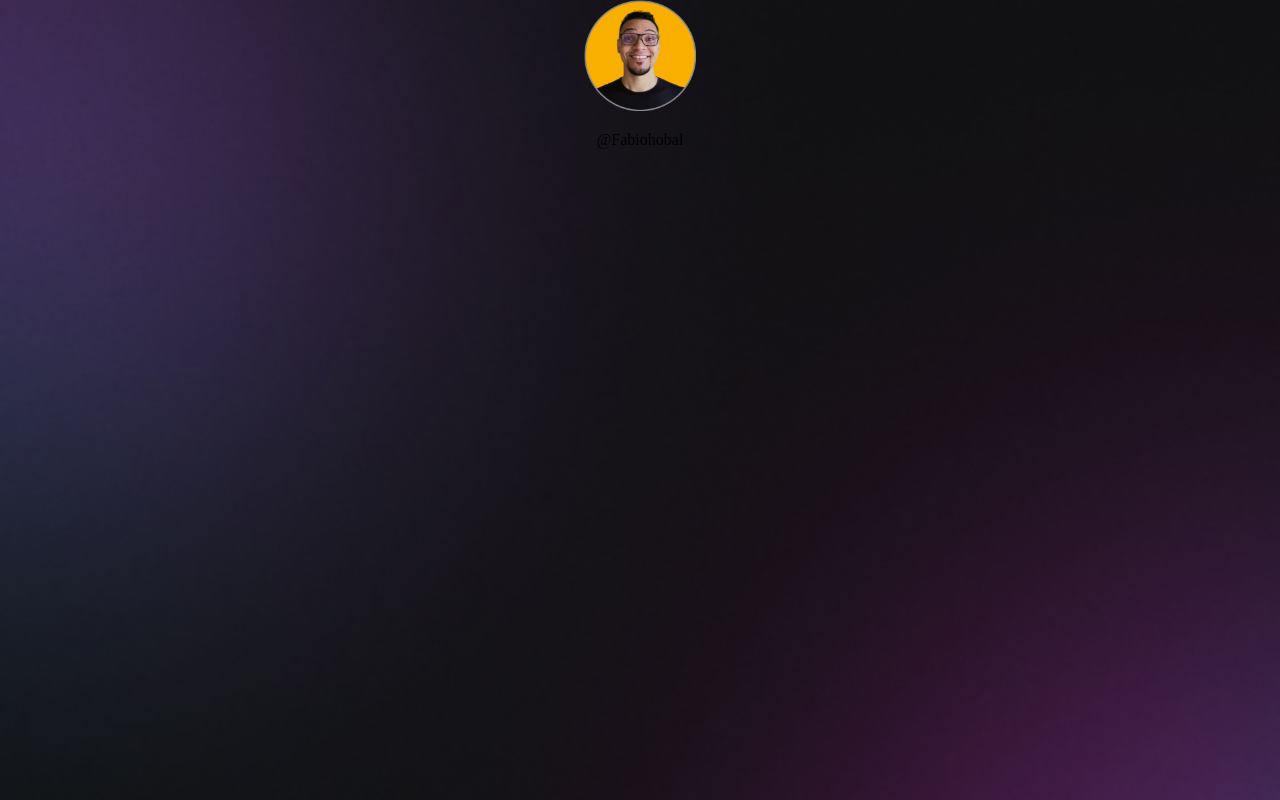
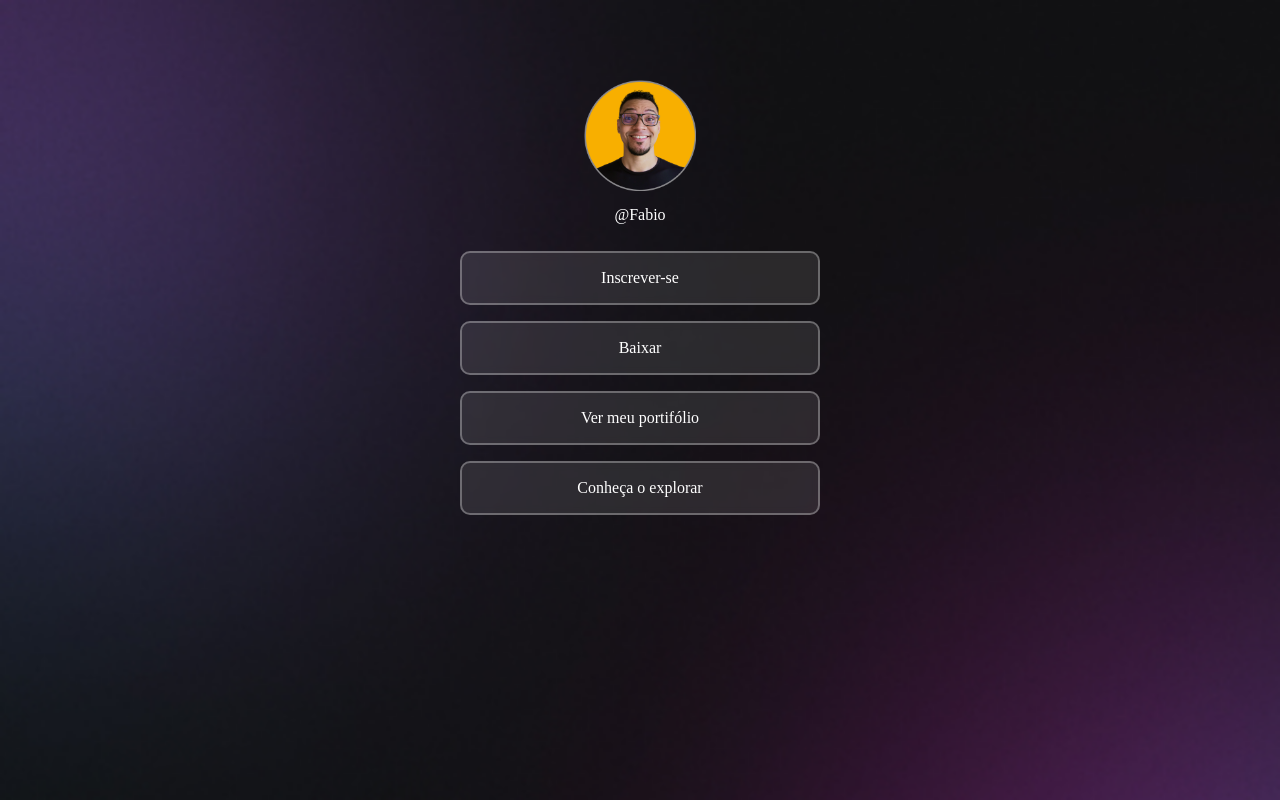
Before and after one commit to hhobal/rocketseat, a plain HTML site: page index.html in a window 1280 px wide. Drawn offline with Linux system fonts and the light colour scheme.

Commit message:
Ajustando layout e CSS da página

```diff
--- a/index.html
+++ b/index.html
@@ -1,24 +1,49 @@
 <!doctype html>
 <html lang="pt-br">
   <head>
+    <link rel="preconnect" href="https//fonts.google.com" />
+    <link rel="preconnect" href="https://fonts.gstatic.com"
+    crossorigin />
+    <link
+    href="https://fonts.googleapis.com/css2?family-Inter:wght@400;500&display=swap"
+    rel="stylesheet"
+    />
     <meta charset="UTF-8" />
     <meta name="viewport" content="width=device-width, initial-scale=1.0" />
     <title>DevLinks</title>
     <link rel="stylesheet" href="style.css" />
   </head>
   <body>
- <div id="container">
+    <div id="container">
       <div id="profile">
         <img
           src="./assets/assets/avatar.png"
           alt="Foto com fundo amarelo com o cara sorrindo"
         />
-        <p>@Fabiohobal</p>
+        <p>@Fabio</p>
       </div>
+      <ul>
+        <li>
+          <a href="#">Inscrever-se</a>
+          </li>
+
+          <li>
+            <a href="#">Baixar</a>
+          </li>
+
+         <li>
+          <a href="#">Ver meu portifólio</a>
+         </li>
+
+         <li>
+          <a href="https://github.com/hhobal/rocketseat"
+          target="_blank"
+          >Conheça o explorar</a>
+         </li>
+
+        </li>
+      </ul>
+      <div hidden
     </div>
-
-    <title>Fabio<title>
-
-
   </body>
 </html>
--- a/style.css
+++ b/style.css
@@ -1,18 +1,65 @@
+* {
+  margin: 0;
+  padding: 0;
+  box-sizing: border-box;
+}
 body {
   background-image: url(./assets/assets/bg-mobile.jpg);
   background-repeat: no-repeat;
-
   background-position: top center;
   background-size: cover;
+}
 
+body * {
+  color: white;
+}
+
+#container {
   width: 360px;
-  height: 712px;
-  margin: auto;
+  margin: 56px auto 0px;
+  padding: 0;
 }
 
 #profile {
   text-align: center;
+  padding: 24px;
 }
 #profile img {
   width: 112px;
+  font-weight: 500;
 }
+
+#profile p {
+  line-height: 24px;
+  margin-top: 8px;
+}
+
+/*links*/
+
+ul {
+  list-style: none;
+  display: flex;
+  flex-direction: column;
+  gap: 16px;
+}
+
+ul li a {
+  display: flex;
+  justify-content: center;
+  align-items: center;
+  padding: 16px 24px;
+
+  background: rgba(255, 255, 255, 0.1);
+  border: 2px solid rgba(255, 255, 255, 0.3);
+  border-radius: 10px;
+
+  backdrop-filter: blur(4px);
+  text-decoration: none;
+  font-weight: 500;
+  transition: background 0.2s;
+}
+
+ul li a:hover {
+  background: rgba(255, 255, 255, 0.05);
+  border: 1.5px solid white;
+}
```
